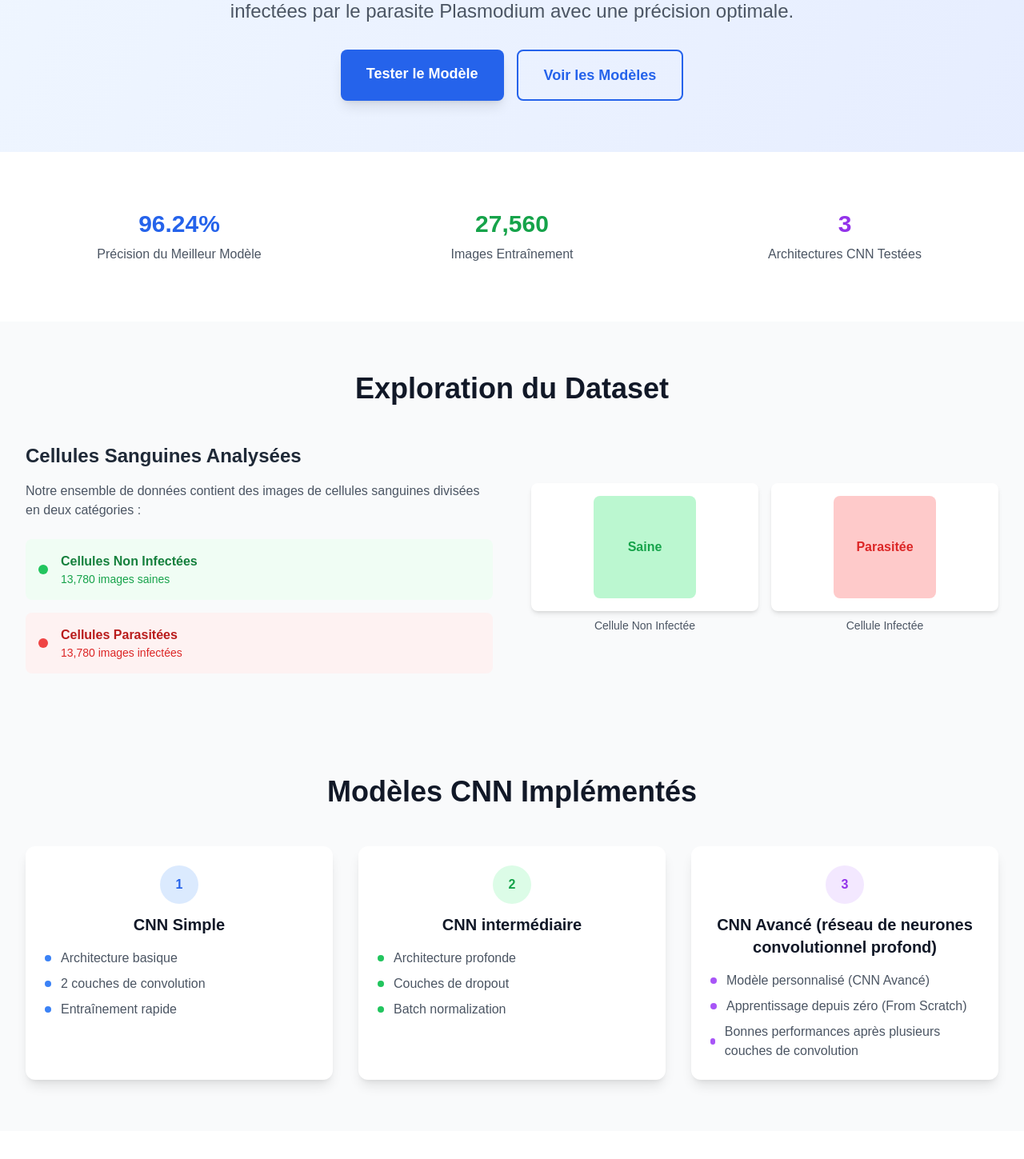
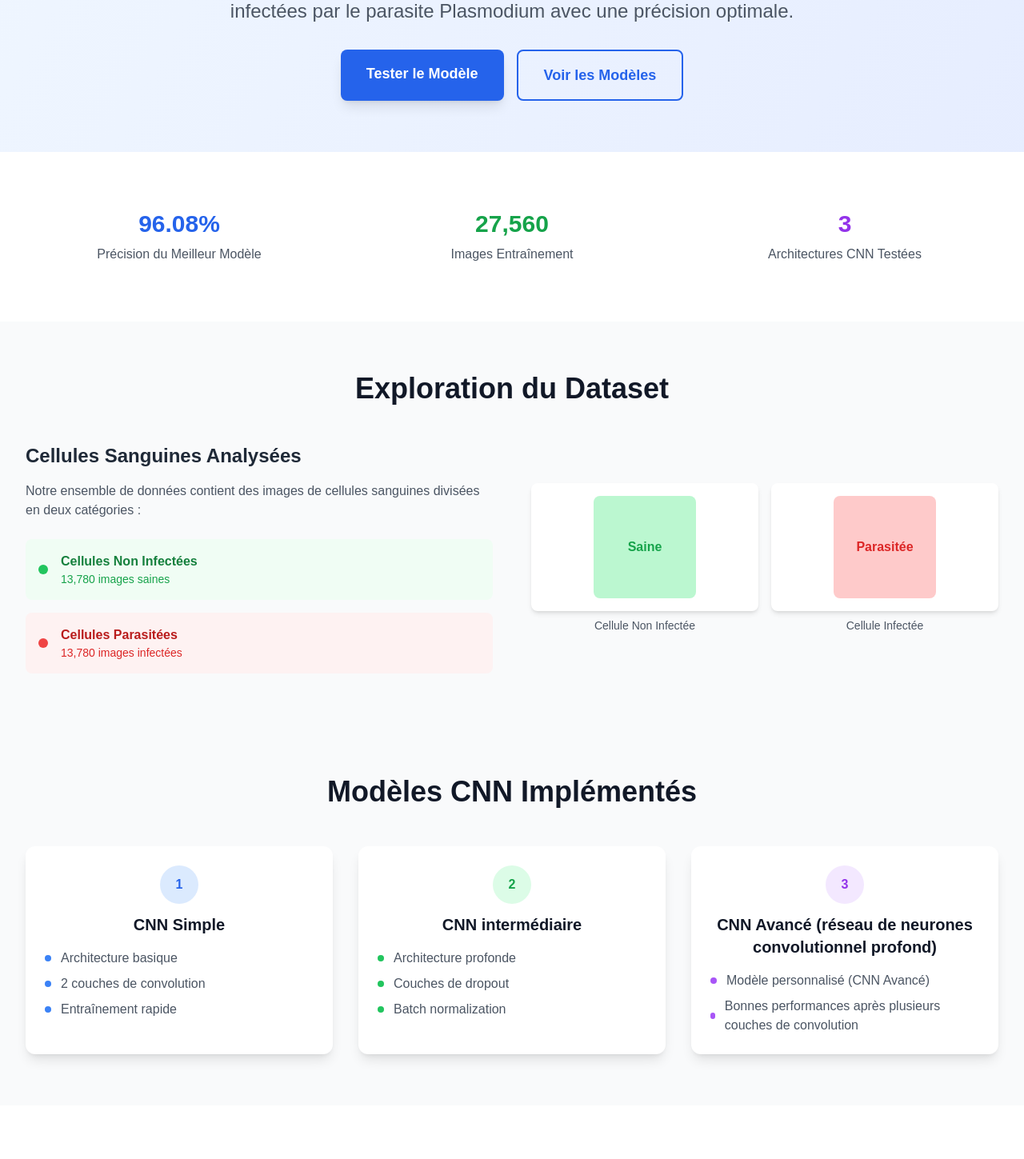
Before and after one commit to AbasseMahmoud/Projet_DeepLearning, a Next.js app in the folder frontend/: page / in a window 1280 px wide. Shown: the part 278-1727 px from the top of the page at 80% size. Built offline with nearby package versions, Linux system fonts and the light colour scheme.

Commit message:
mise a jour du fichier home

```diff
--- a/frontend/app/components/Home.tsx
+++ b/frontend/app/components/Home.tsx
@@ -172,7 +172,7 @@ export default function Home() {
               className="p-6 hover:scale-105 transition-transform duration-300"
               whileHover={{ scale: 1.05 }}
             >
-              <div className="text-3xl font-bold text-blue-600 dark:text-blue-400 mb-2">96.24%</div>
+              <div className="text-3xl font-bold text-blue-600 dark:text-blue-400 mb-2">96.08%</div>
               <div className="text-gray-600 dark:text-gray-300">Précision du Meilleur Modèle</div>
             </motion.div>
             <motion.div
@@ -373,10 +373,10 @@ export default function Home() {
                   <span className="w-2 h-2 bg-purple-500 rounded-full mr-3"></span>
                    Modèle personnalisé (CNN Avancé)
                 </li>
-                <li className="flex items-center">
+                {/* <li className="flex items-center">
                   <span className="w-2 h-2 bg-purple-500 rounded-full mr-3"></span>
                   Apprentissage depuis zéro (From Scratch)
-                </li>
+                </li> */}
                 <li className="flex items-center">
                   <span className="w-2 h-2 bg-purple-500 rounded-full mr-3"></span>
                   Bonnes performances après plusieurs couches de convolution
```
